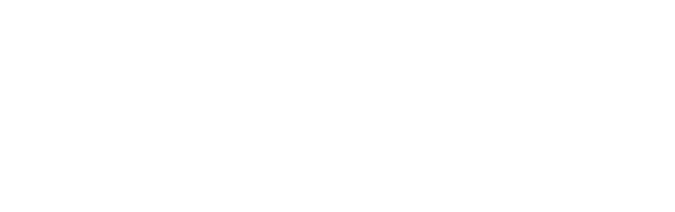
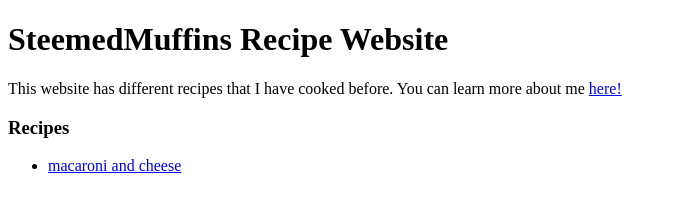
Before and after one commit to nicksta16/Recipe-website, a plain HTML site: page index.html in a window 1280 px wide. Shown: the whole page, without its empty margins (0-675 px from the left). Drawn offline with Linux system fonts and the light colour scheme.

Commit message:
Added aboutme.html
Added an about me page that also cna link back to the homepage. Also added a link to the about me page in the homepage.

```diff
--- a/index.html
+++ b/index.html
@@ -6,6 +6,16 @@
     <title>Document</title>
 </head>
 <body>
+    <h1>SteemedMuffins Recipe Website</h1>
 
+    <p>
+        This website has different recipes that I have cooked before.
+        You can learn more about me <a href="aboutme.html">here!</a>
+    </p>
+
+    <h3>Recipes</h3>
+    <ul>
+        <li><a href="/Recipes/macncheese">macaroni and cheese</a></li>
+    </ul>
 </body>
 </html>
```
Also changed, not shown: aboutme.html (added, +20 -0 lines).
